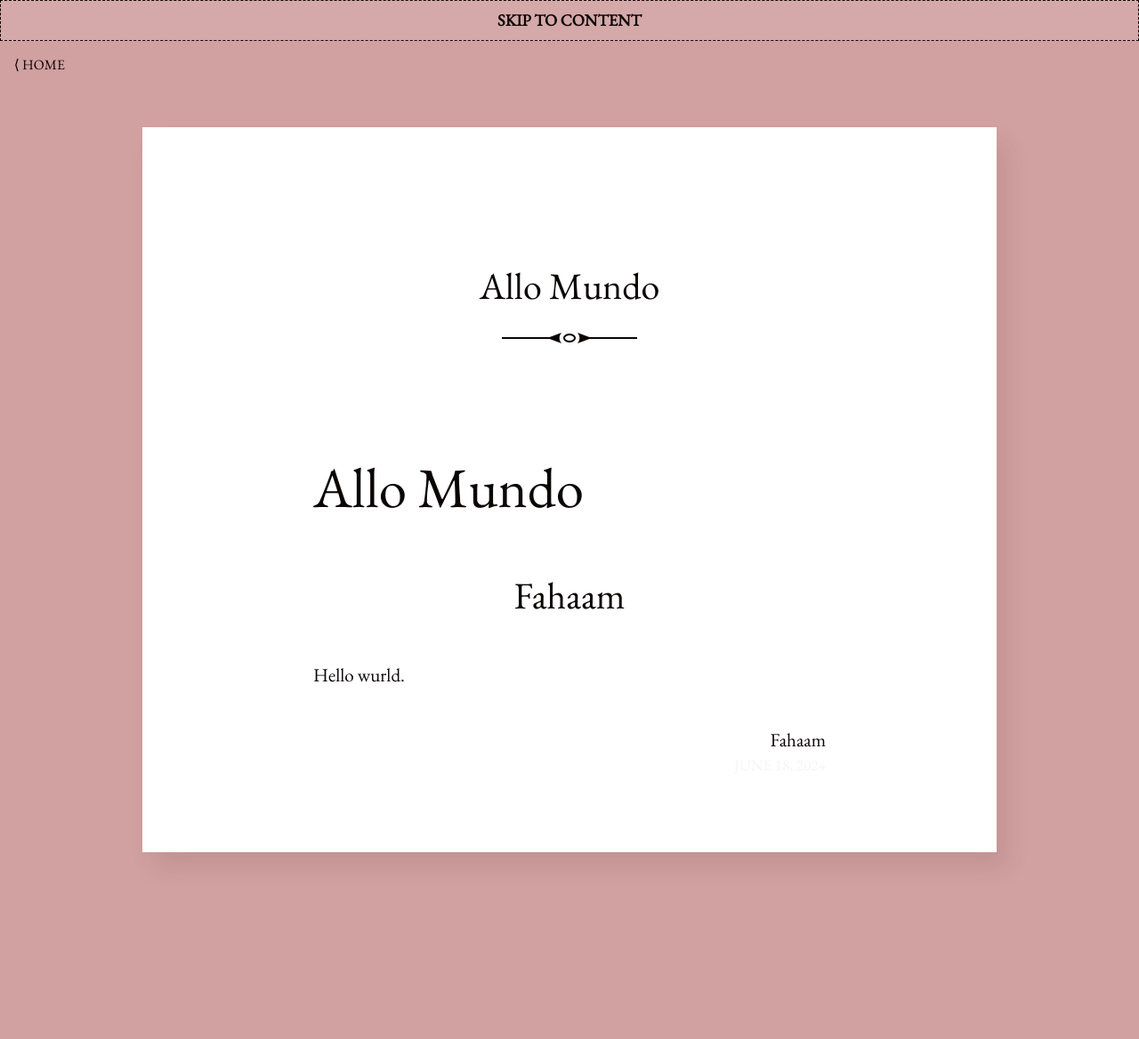
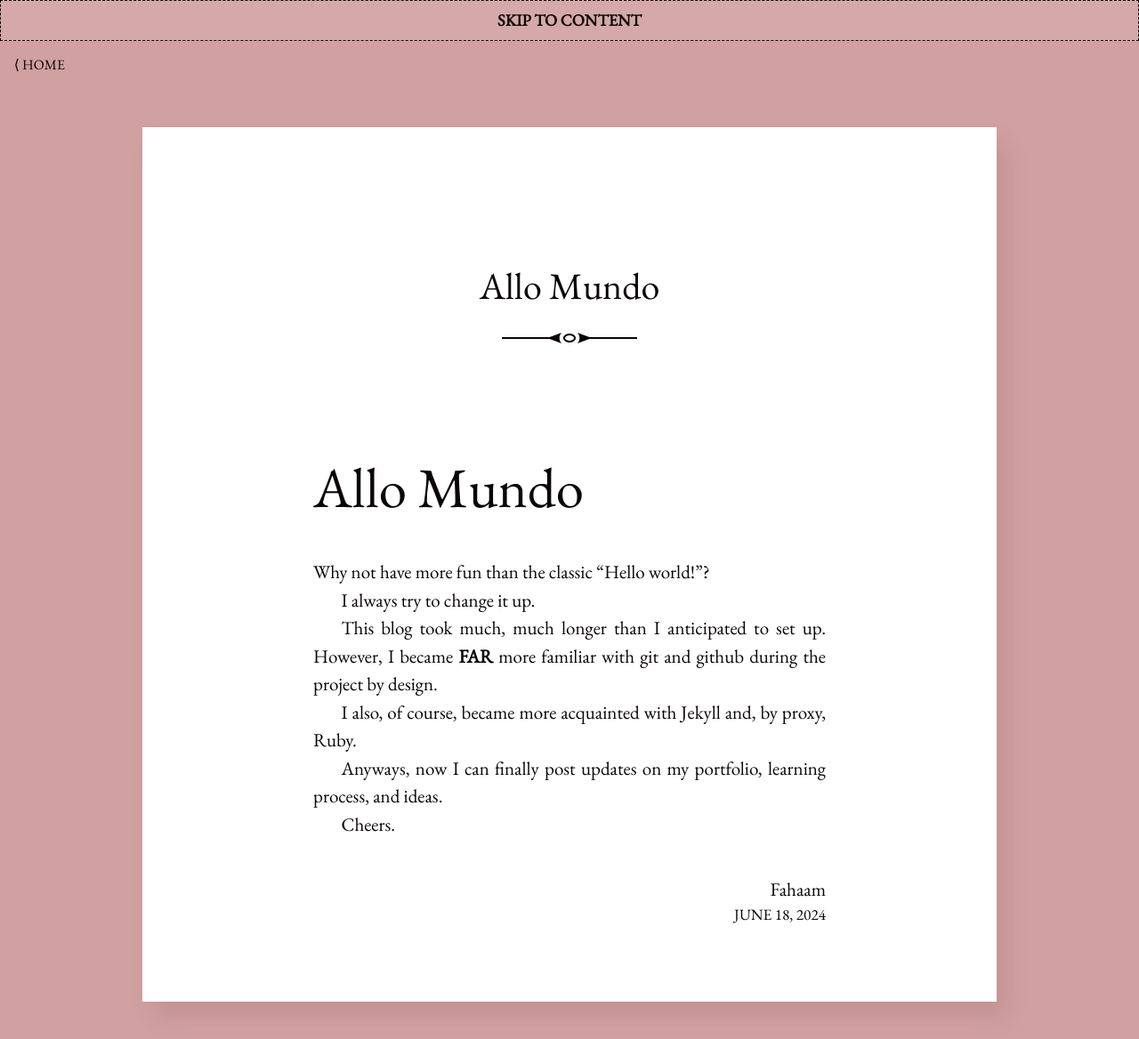
Before and after one commit to fahaamtashfeen/fahaamtashfeen.github.io, a Jekyll site: the page built from _posts/2024-06-18-allo-mundo.md, in a window 1280 px wide. Shown: the whole page at 89% size. Built offline with Jekyll 4.4.1, drawn with Linux system fonts in a browser that asks for light colours; before the commit the page ends 1000 px from its top, so only the background shows below that.

Commit message:
theme minor final adjustments for MVP, and first post

```diff
--- a/Gemfile
+++ b/Gemfile
@@ -6,4 +6,4 @@ gemspec
 # for demo site
 gem "jekyll-paginate"
 
-gem "hitchens-theme"
+# gem "hitchens-theme"
--- a/_posts/2024-06-18-allo-mundo.md
+++ b/_posts/2024-06-18-allo-mundo.md
@@ -7,6 +7,15 @@ categories: updates
 
 # Allo Mundo
 
-## Fahaam
 
-Hello wurld.
+Why not have more fun than the classic "Hello world!"?
+
+I always try to change it up.
+
+This blog took much, much longer than I anticipated to set up. However, I became **FAR** more familiar with git and github during the project by design.
+
+I also, of course, became more acquainted with Jekyll and, by proxy, Ruby.
+
+Anyways, now I can finally post updates on my portfolio, learning process, and ideas.
+
+Cheers.
--- a/_sass/_article.scss
+++ b/_sass/_article.scss
@@ -63,3 +63,12 @@
   text-decoration: none;
   text-transform: uppercase;
 }
+
+
+.post-date {
+  color: $date-text-color;
+}
+
+.post .post-date {
+  color: $post-page-date-color;
+}
--- a/_sass/_post-list.scss
+++ b/_sass/_post-list.scss
@@ -79,3 +79,7 @@
     }
   }
 }
+
+.post .post-date {
+  color: $post-page-date-color;
+}
--- a/_sass/_variables.scss
+++ b/_sass/_variables.scss
@@ -3,6 +3,10 @@ $highlight:           lighten($brand-color, 35%);
 $text-color:          #0b0404;
 $muted-text-color:    #f5f5f5;
 $font-family:         "EB Garamond", Garamond, "Times New Roman", serif;
+$date-text-color:     #f5f5f5;
+$post-page-date-color: #0b0404;
+
+
 
 $on-bigphone:         375px;
 $on-tablet:           768px;
```
Also changed, not shown: _posts/2018-08-12-not-all-posts.md (deleted, +0 -12 lines).
